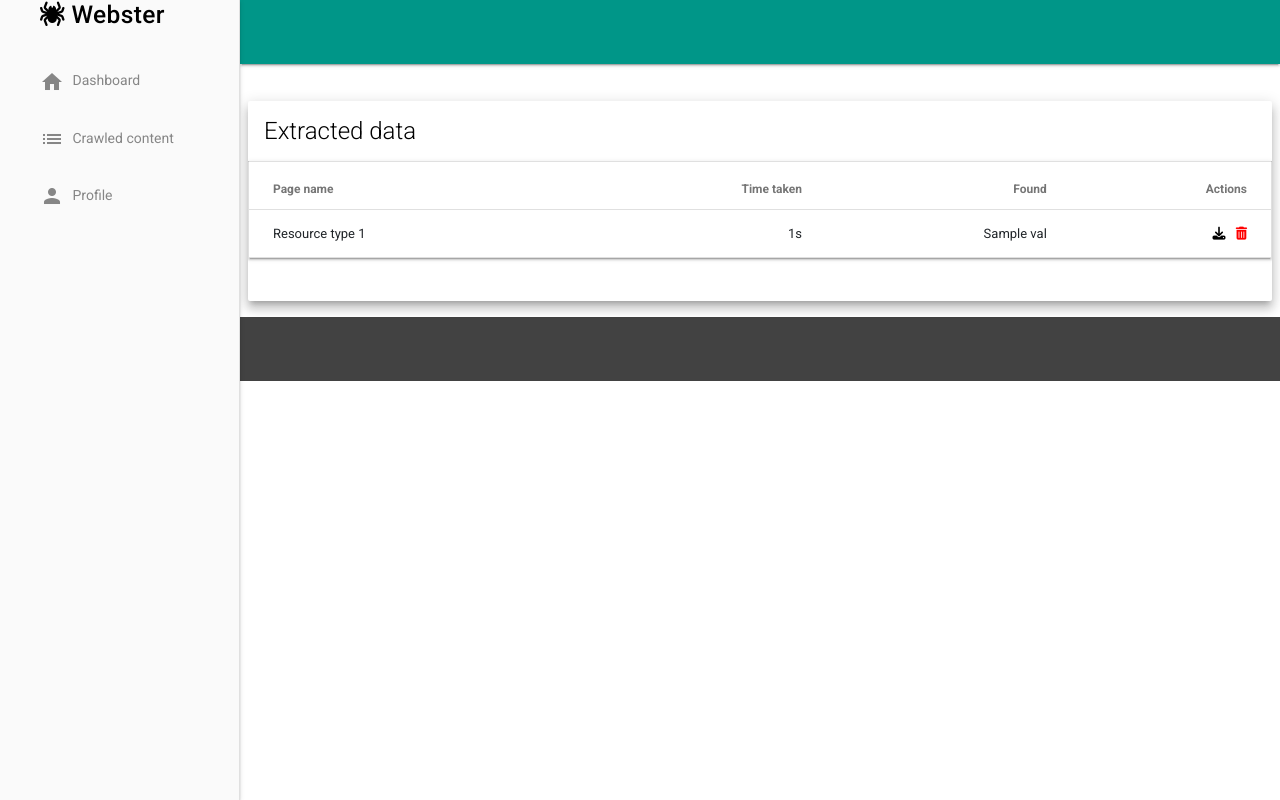
After one commit to Bogdanfl935/Webster, a Python web app: template source/client/core/app/templates/section/crawled_content.html in a window 1280 px wide. The commit adds this page. Run offline with Jinja, Linux system fonts and the light colour scheme; the template is opened without the code that fills it: most values are stand-ins (such as "Sample title", 1, 10 or a date in 2020); some libraries are stand-ins or nearby versions.

Commit message:
WEB-29 | Added crawled content page and endpoint

```diff
--- /dev/null
+++ b/source/client/core/app/static/styles/crawled_content.css
@@ -0,0 +1,9 @@
+.delete-crawled {
+    color: red;
+    text-decoration: none;
+}
+
+.download-crawled {
+    color: black;
+    text-decoration: none;
+}
--- a/source/client/core/app/templates/layout/layout.html
+++ b/source/client/core/app/templates/layout/layout.html
@@ -21,7 +21,7 @@
             <div id="title" class="mdl-layout__header-row mdl-color--primary">
 
                 <span class="mdl-layout--small-screen-only mdl-layout-title">
-                    <a href="" target="_self" id="small-title">
+                    <a href="{{ url_for(home_endpoint) }}" target="_self" id="small-title">
                         <h3>Webster</h3>
                     </a>
                 </span>
@@ -44,10 +44,20 @@
                 </a>
             </span>
             <nav class="mdl-navigation">
-                <a class="mdl-navigation__link" href="">
+                <a class="mdl-navigation__link" href="{{ url_for(home_endpoint) }}">
                     <div class="icon material-icons " role="presentation">home</div>
                     Dashboard
                 </a>
+
+                {% if logged_in %}
+                    <a class="mdl-navigation__link" href="{{ url_for(crawled_content_endpoint) }}">
+                {% else %}
+                    <a class="mdl-navigation__link" data-toggle="modal" data-target="#login-modal" href="">
+                {% endif %}
+                    <div class="icon material-icons " role="presentation">list</div>
+                    Crawled content
+                </a>
+
                 {% if logged_in %}
                     <a class="mdl-navigation__link" href="{{ url_for(home_endpoint) }}">
                 {% else %}
--- /dev/null
+++ b/source/client/core/app/templates/section/crawled_content.html
@@ -0,0 +1,55 @@
+{% extends "./layout/layout.html" %}
+
+{% block head %}
+{{ super() }}
+
+<!-- Own include files -->
+<link rel="stylesheet" type="text/css" href="{{ url_for('static', filename='styles/crawled_content.css') }}">
+
+{% endblock %}
+
+{% block content %}
+<div class="page-content" id="crawled-content">
+    <section class="section--center mdl-grid">
+
+        <div
+            class="mdl-card mdl-shadow--8dp mdl-cell mdl-cell--12-col-desktop mdl-cell--6-col-tablet mdl-cell--6-col-phone ">
+            <div class="mdl-card__title">
+                <h3 class="mdl-card__title-text"> Extracted data </h3>
+            </div>
+            <div class="mdl-card__media">
+                <table class="mdl-data-table mdl-js-data-table mdl-data-table mdl-shadow--2dp" width="100%">
+                    <thead>
+                        <tr>
+                            <th class="mdl-data-table__cell--non-numeric">Page name</th>
+                            <th>Time taken</th>
+                            <th>Found</th>
+                            <th>Actions</th>
+                        </tr>
+                    </thead>
+                    <tbody>
+                    {% for val in table_vals.items() %}
+                        <tr>
+                            <td class="mdl-data-table__cell--non-numeric">Resource type {{ val[0]%5 }}</td>
+                            <td>{{ val[0] }}s</td>
+                            <td>{{ val[1] }}</td>
+                            <td>
+                                <a class="download-crawled mr-2" href="" ><i class="fas fa-download"></i></a>
+                                <a class="delete-crawled " href="" ><i class="fas fa-trash-alt"></i></a>
+                            </td>
+                        </tr>
+                    {% endfor %}
+
+                    </tbody>
+                </table>
+            </div>
+
+            <div class="mdl-card__supporting-text">
+
+            </div>
+        </div>
+
+
+    </section>
+</div>
+{% endblock %}
--- a/source/client/core/endpoint_constants.py
+++ b/source/client/core/endpoint_constants.py
@@ -2,5 +2,6 @@ CRAWLER = "/crawler"
 PARSER = "/parser"
 NEXT_LINK = "/next-link"
 CLIENT = "/client"
+CRAWLED_CONTENT = "/crawled-content"
 STORAGE_MS_URL= "http://localhost:50006"
 PARSER_MS_URL= "http://localhost:50005"
```
Also changed, not shown: source/client/core/app/main.py (+14 -2 lines).
